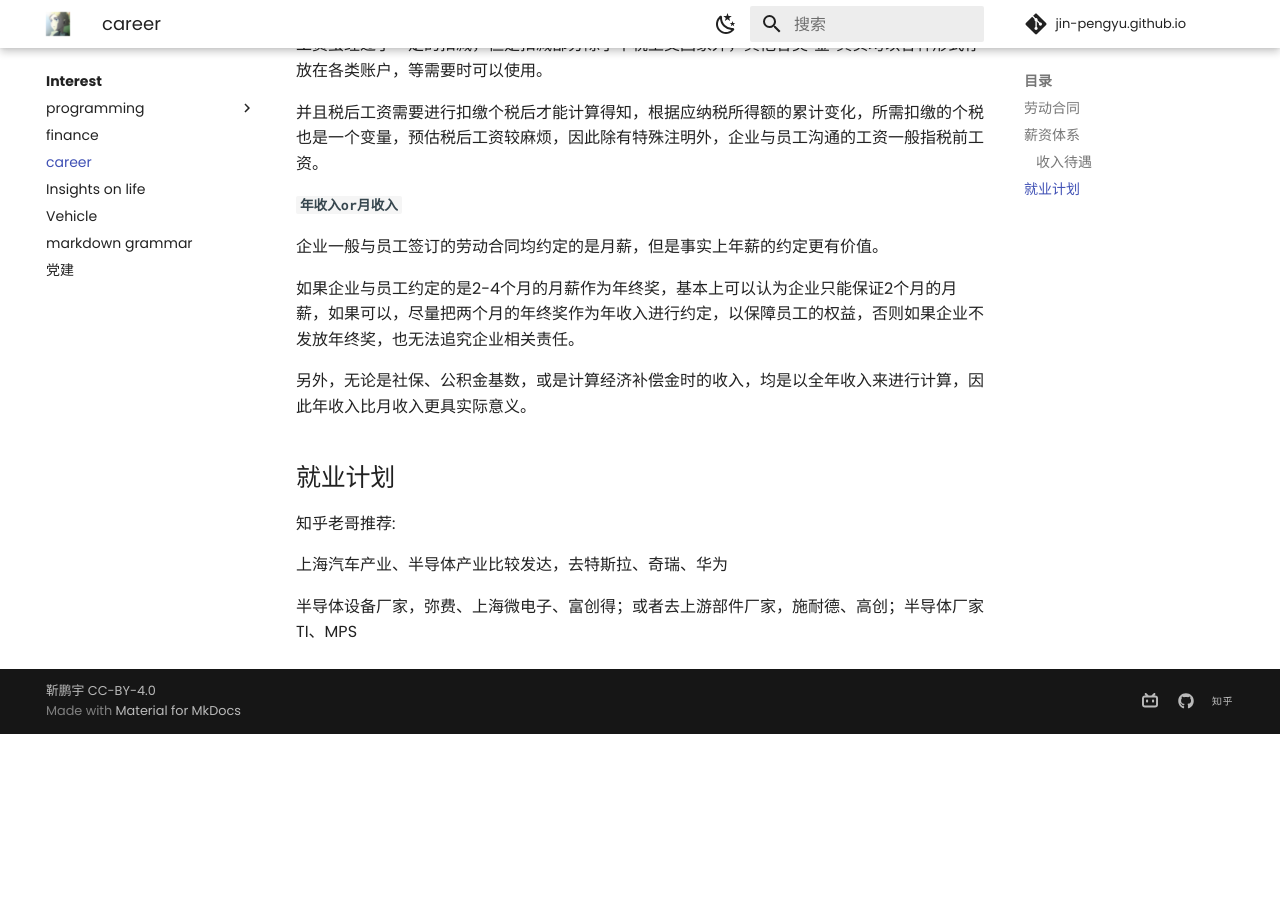
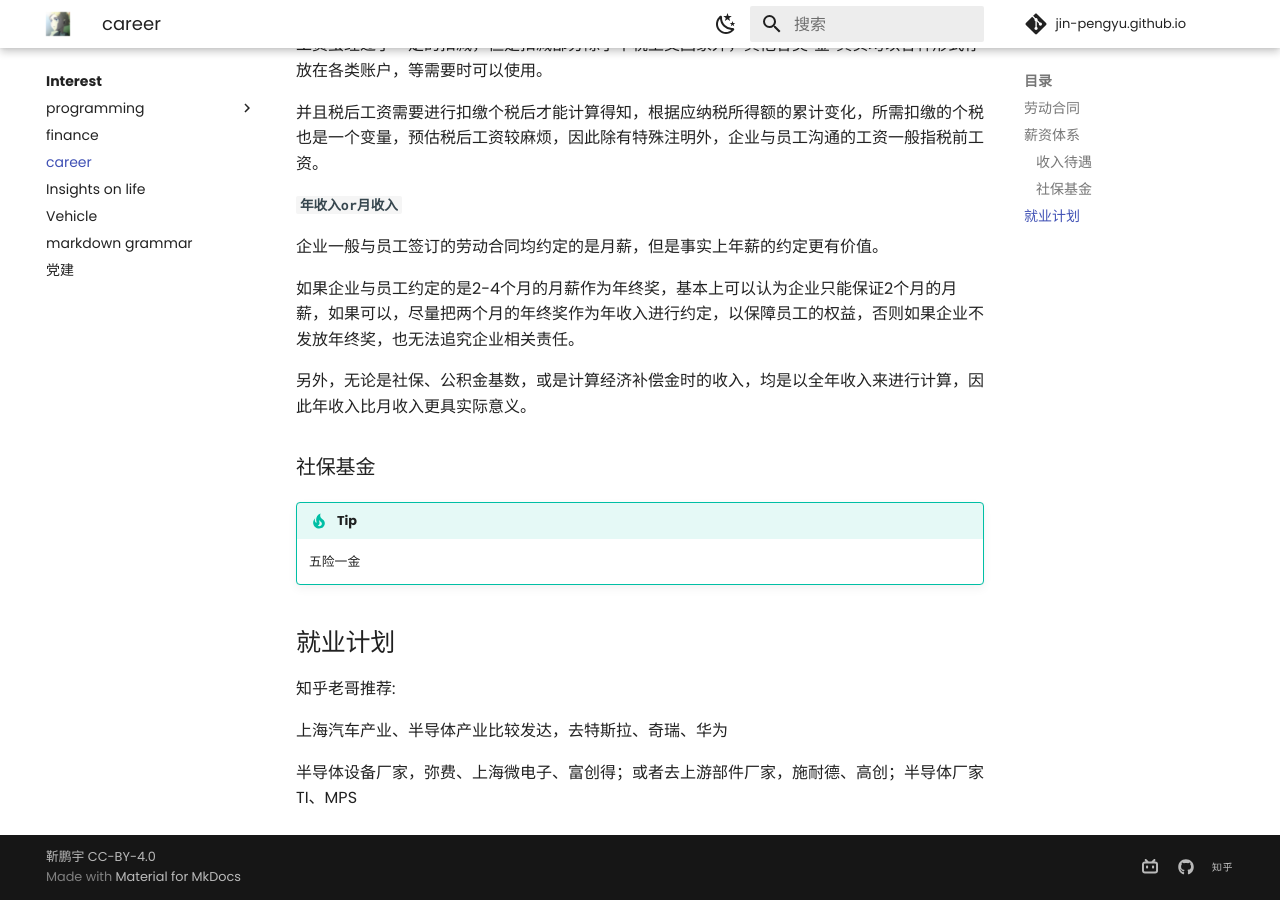
Before and after one commit to Pengyu-Jin/Pengyu-Jin.github.io, an MkDocs documentation site: the page built from docs/interest/career/career.md, in a window 1280 px wide and 900 px high, scrolled down 895 px. Built offline with MkDocs 1.6.1 and Material for MkDocs 9.7.7, drawn with Linux system fonts in a browser that asks for light colours; comment, search, counter and statistics services are not loaded; before the commit the page ends 1629 px from its top, so only the background shows below that.

Commit message:
career20240513

```diff
--- a/docs/interest/career/career.md
+++ b/docs/interest/career/career.md
@@ -30,6 +30,11 @@
 
 另外，无论是社保、公积金基数，或是计算经济补偿金时的收入，均是以全年收入来进行计算，因此年收入比月收入更具实际意义。
 
+### 社保基金
+
+!!! tip
+    五险一金
+
 ## 就业计划
 知乎老哥推荐:
 
```
